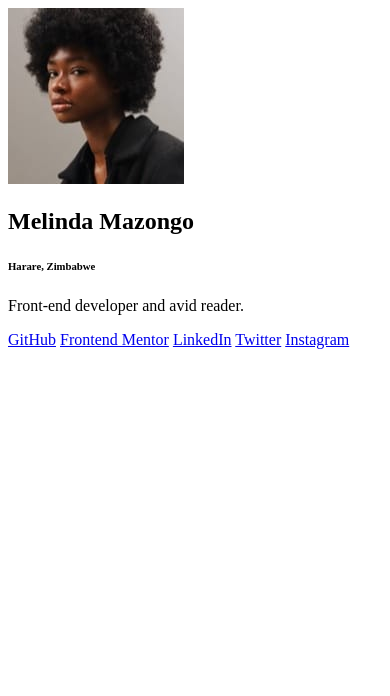
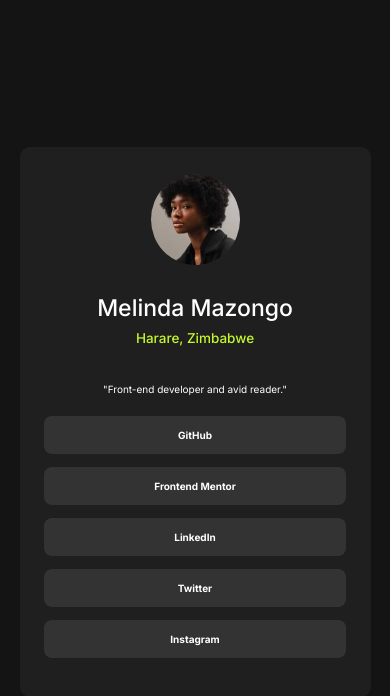
Before and after one commit to ownedbyanonymous/social-links-profile-main, a plain HTML site: page index.html in a window 390 px wide. Drawn offline with Linux system fonts and the light colour scheme.

Commit message:
style: add css for styling and responsiveness

```diff
--- a/index.html
+++ b/index.html
@@ -13,17 +13,22 @@
     .attribution { font-size: 11px; text-align: center; }
     .attribution a { color: hsl(228, 45%, 44%); }
   </style> -->
+  <link rel="stylesheet" href="./styles/main.css">
+
+  <link rel="preconnect" href="https://fonts.googleapis.com">
+<link rel="preconnect" href="https://fonts.gstatic.com" crossorigin>
+<link href="https://fonts.googleapis.com/css2?family=Inter:wght@100..900&display=swap" rel="stylesheet">
 </head>
 <body>
   <article>
     <header>
       <img src="./assets/images/avatar-jessica.jpeg" alt="Profile image of Jessica, the owner of the social media links"/>
       <h1>Melinda Mazongo</h1>
-      <h6>Harare, Zimbabwe</h6>
+      <h3>Harare, Zimbabwe</h3>
     </header>
 
-    <section class="user-bio">
-      <p>Front-end developer and avid reader.</p>
+    <section class="bio">
+      <p>"Front-end developer and avid reader."</p>
     </section>
 
     <section class="card-body">
--- a/styles/main.css
+++ b/styles/main.css
@@ -0,0 +1,87 @@
+*{
+    margin: 0;
+    padding: 0;
+}
+
+html{
+    font-size: 62.5%;
+}
+
+body{
+    background-color: hsl(0, 0%, 8%);
+    color: hsl(0, 0%, 100%);
+    min-height: 100vh;
+    font-family: "Inter", sans-serif;
+    display: flex;
+    justify-content: center;
+    align-items: center;
+}
+
+article{
+    background-color: hsl(0, 0%, 12%);
+    width: 90%;
+    display: flex;
+    flex-direction: column;
+    align-items: center;
+    border-radius: 10px;
+    padding-top: 2.7em;
+    padding-bottom: 2.6em;
+}
+
+header{
+    text-align:center;
+
+    img{
+        width: 8.9em;
+        height: 9.1em;
+        border-radius: 50%;
+        margin-bottom: 2.7em;
+    }
+
+    h1{
+        font-weight: 500;
+        font-size: 2.3em
+    }
+
+    h3{
+        color: hsl(75, 94%, 57%);
+        font-weight:500;
+        margin-bottom: 2.8em;
+        margin-top: 0.6em;
+        font-size: 1.35em;
+    }
+}
+
+.bio{
+    color: hsl(0, 0%, 100%);
+    margin-bottom: 2.1em;
+}
+
+.card-body{
+    display: flex;
+    flex-direction: column;
+
+    a{
+        background-color: hsl(0, 0%, 20%);
+        color: hsl(0, 0%, 100%);
+        padding: 1.3em 11em;
+        text-align: center;
+        border-radius: 8px;
+        margin-bottom: 1.3em;
+        text-decoration: none;
+        font-weight: 700;
+    }
+}
+    a:hover{
+        cursor: pointer;
+        background-color: hsl(75, 94%, 57%);
+        color: hsl(0, 0%, 20%)
+    }
+
+@media screen and (min-width : 90rem) {
+    article{
+        width: 20%;
+        padding-top: 1.6875rem;
+        padding-bottom: 1.625rem;
+    }
+}
```
